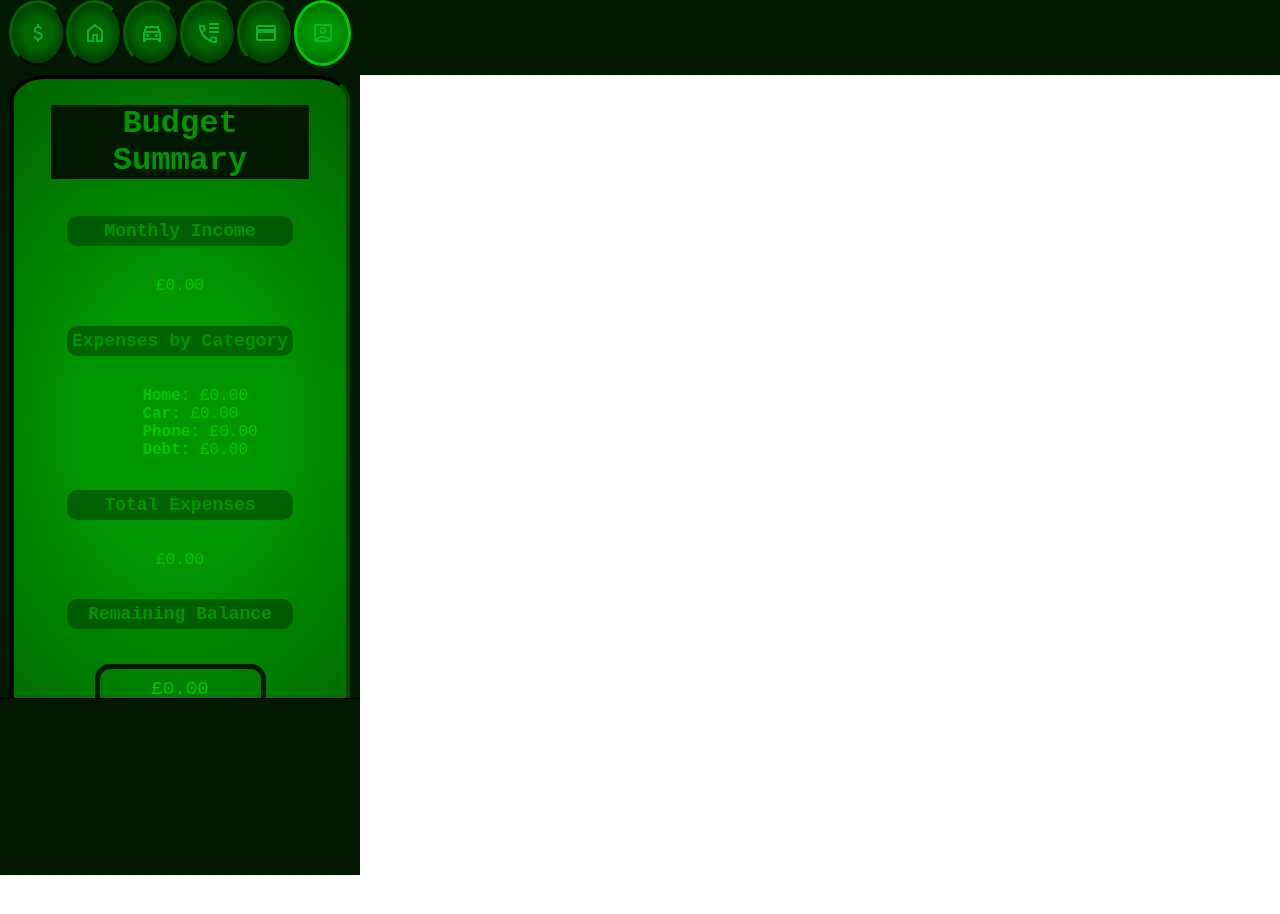
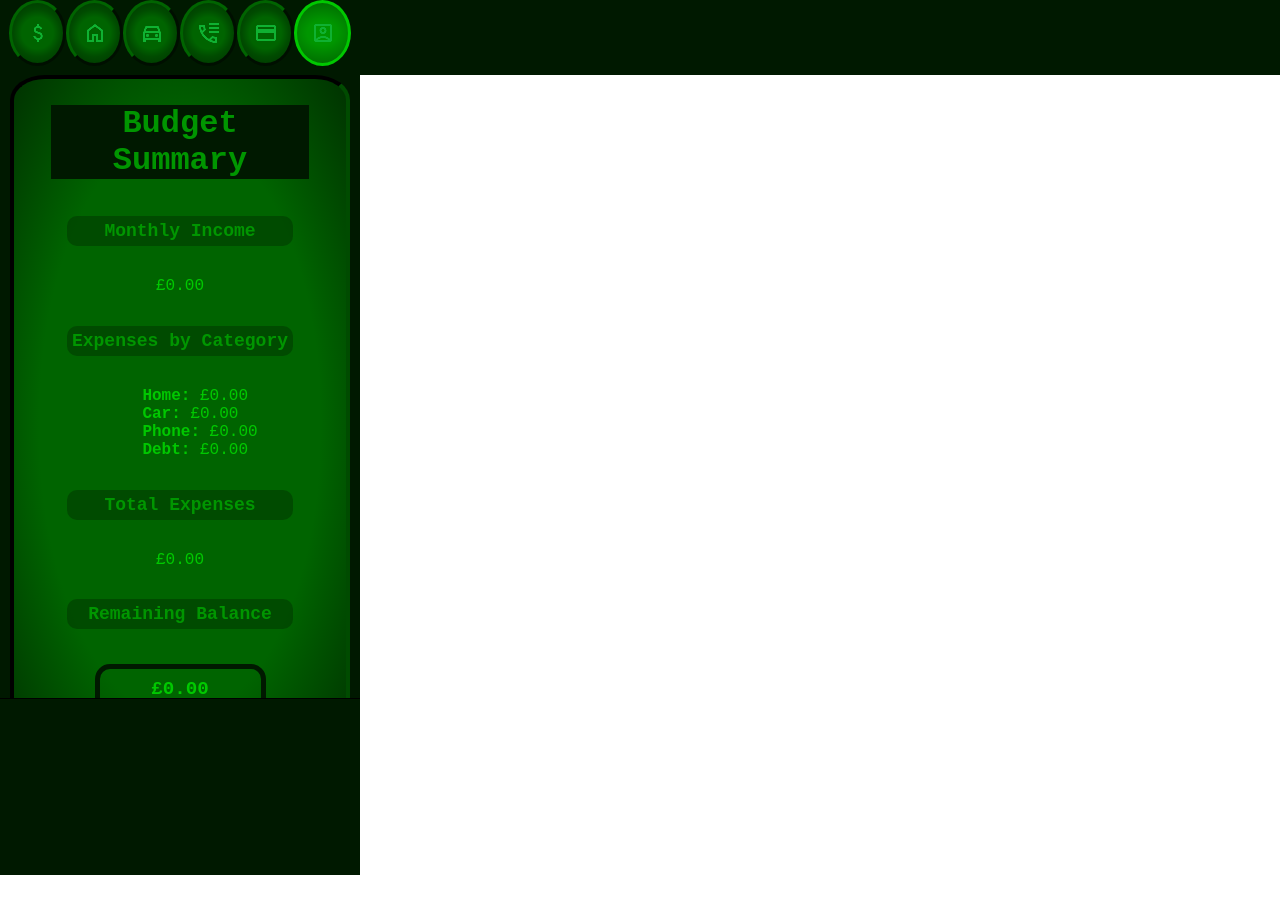
Before and after one commit to EddyUnavailable/financecalculator, a Next.js app: page /budget/summary in a window 1280 px wide. Shown: the top 914 px of the page. Built offline with nearby package versions, Linux system fonts and the light colour scheme.

Commit message:
minor color fix1

```diff
--- a/src/app/budget/summary/page.js
+++ b/src/app/budget/summary/page.js
@@ -48,7 +48,7 @@ export default function SummaryPage() {
             <h2 className={styles.subtitle}>Remaining Balance</h2>
             <p
               className={styles.total1}
-              style={{ color: remaining >= 0 ? 'var(--green-1)' : 'red' }}
+              style={{ color: remaining >= 0 ? 'var(--green-1)' : 'var(--red-1)' }}
             >
               £{remaining.toFixed(2)}
             </p>
--- a/src/app/globals.css
+++ b/src/app/globals.css
@@ -10,6 +10,7 @@
   --green-8: rgb(0, 25, 0);
   --green-9: rgb(0, 0, 0);
   --green-75: rgb(0, 50, 0, 50%);
+  --red-1: rgb(150, 0, 0);
 
 
 --background-gre1: radial-gradient(
--- a/src/styles/summary.module.css
+++ b/src/styles/summary.module.css
@@ -13,7 +13,7 @@
   max-width: 100%;
   padding: 5px;
   box-sizing: border-box;
-  background: var(--background-gre1);
+  background: var(--background-gre2);
   border: 4px inset var(--green-6);
   border-radius: 35px / 25px;
 }
@@ -99,7 +99,7 @@
     height: 40px;
     width: 50%;
     filter: none;
-    font-weight: 300;
+    font-weight: 700;
     font-size: larger;
      border: 5px solid var(--green-8);
      text-align: center;
```
